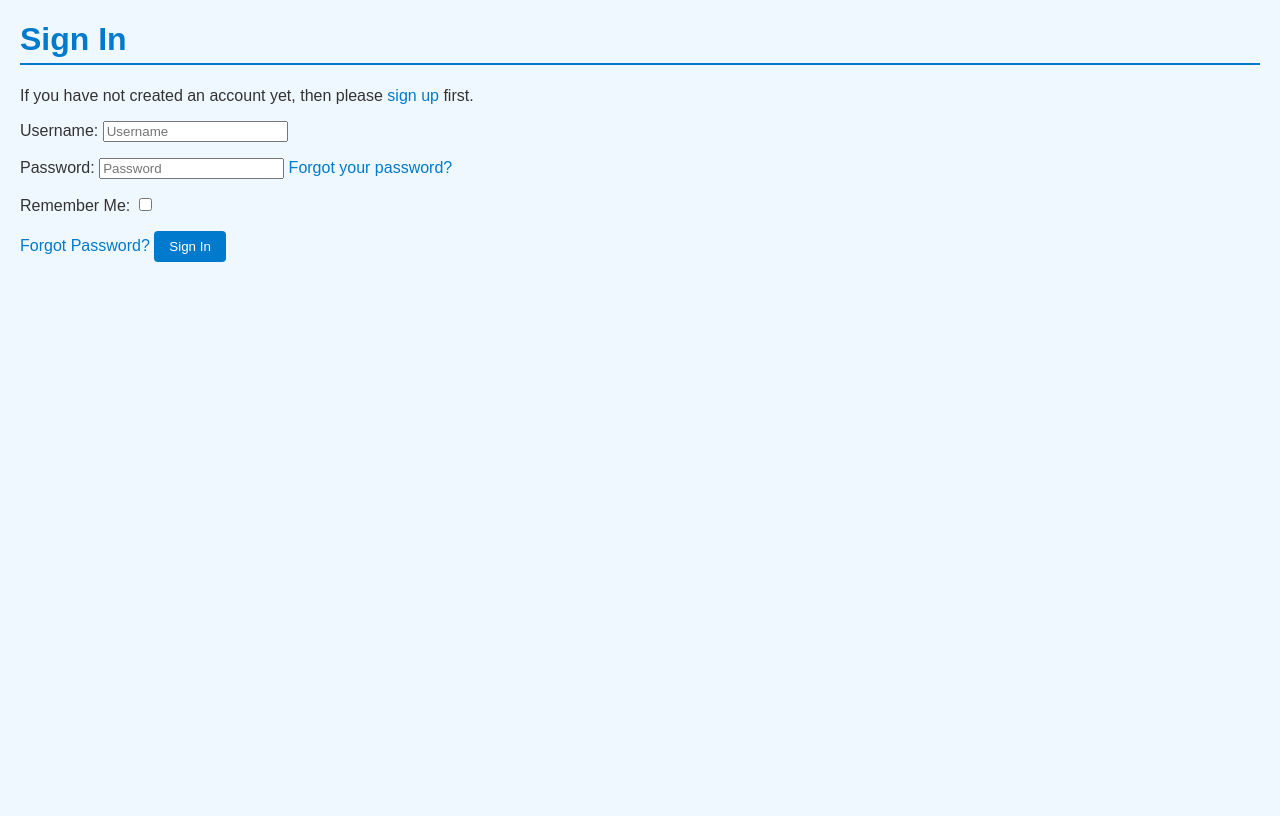
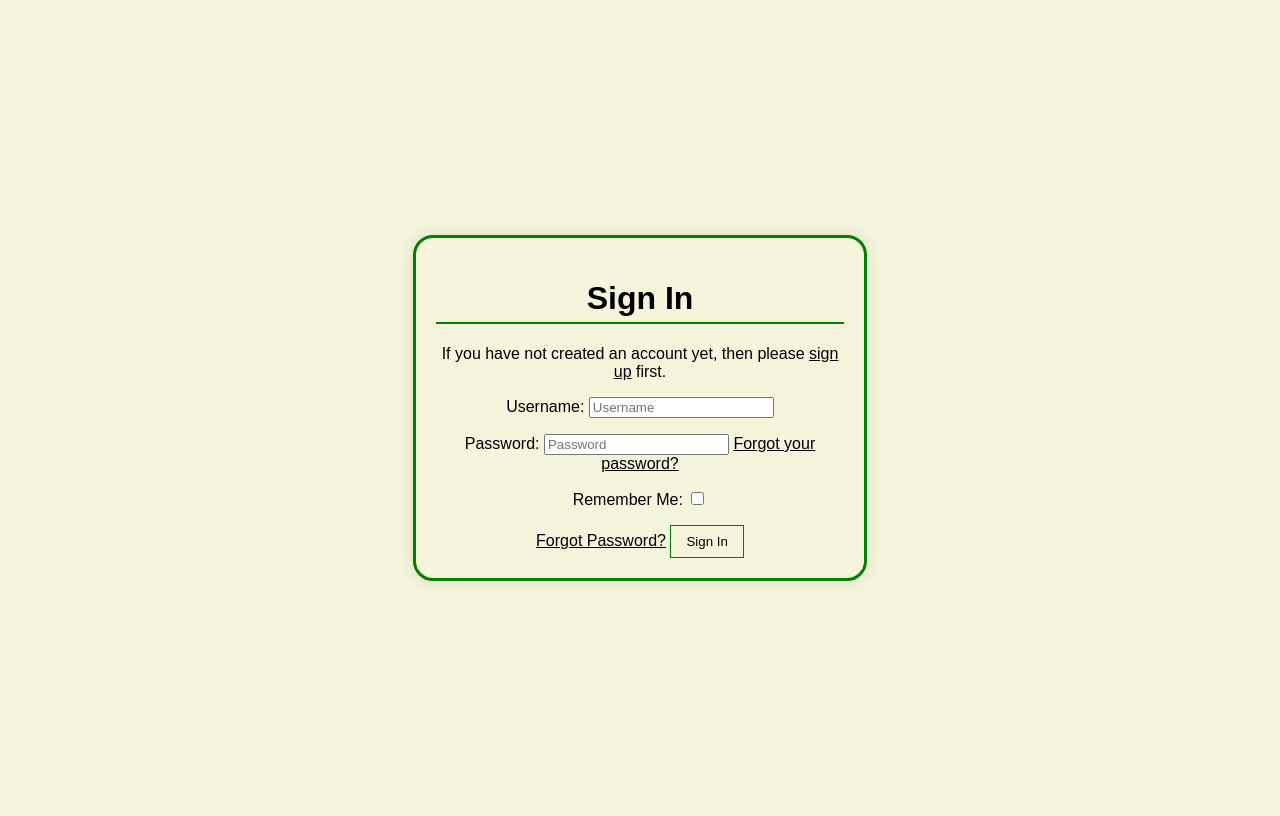
Before and after one commit to markh55/Dog-walker-Booking-PP3, a Django app: page /accounts/login/ in a window 1280 px wide. Before the commit the page ends 262 px from the top, so only its background shows below. Run offline with Django 4.2, Linux system fonts and the light colour scheme; some libraries are stand-ins or nearby versions.

Commit message:
styled login and sign up pages

```diff
--- a/static/css/styles.css
+++ b/static/css/styles.css
@@ -7,7 +7,6 @@
 
 .gallery img {
   width: 100%;
-  height: auto;
   object-fit: cover;
   border-radius: 0.5rem;
 }
@@ -24,7 +23,6 @@ h3 {
   padding: 0 1rem;
 }
 
-
 .gallery-grid img {
   width: 100%;
   height: auto;
@@ -34,13 +32,13 @@ h3 {
 
 @media (max-width: 992px) {
   .gallery-grid {
-    grid-template-columns: repeat(2, 1fr);
+	grid-template-columns: repeat(2, 1fr);
   }
 }
 
 @media (max-width: 576px) {
   .gallery-grid {
-    grid-template-columns: 1fr;
+	grid-template-columns: 1fr;
   }
 }
 
@@ -49,43 +47,57 @@ h3 {
   padding: 1rem;
 }
 
-.flex-container, .navbar-custom {
+.flex-container,
+.navbar-custom {
   background-color: beige;
 }
 
 /* Authentication and Form Styles */
-
 body {
-  background-color: #f0f8ff; /* light blue */
+  display: flex;
+  justify-content: center;
+  align-items: center;
+  min-height: 100vh;
+  background: beige;
   font-family: Arial, sans-serif;
-  color: #333;
-  margin: 20px;
 }
 
 h1 {
-  color: #007acc;
-  border-bottom: 2px solid #007acc;
+  color: black;
+  border-bottom: 2px solid green;
   padding-bottom: 5px;
 }
 
 a {
-  color: #007acc;
-  text-decoration: none;
+  color: black;
 }
 
 a:hover {
   text-decoration: underline;
 }
 
-button, .primaryAction {
-  background-color: #007acc;
-  color: white;
-  border: none;
+button,
+.primaryAction {
+  background-color: beige;
+  color: black;
+  border: 1px solid green;
   padding: 8px 15px;
-  border-radius: 4px;
-  cursor: pointer;
 }
 
-button:hover, .primaryAction:hover {
-  background-color: #005fa3;
+button:hover,
+.primaryAction:hover {
+  background-color: green;
+  color: white;
+  border: 2px solid white;
 }
+
+.auth-box {
+  max-width: 408px;
+  margin: 0 auto;
+  padding: 20px;
+  border: 3px solid green;
+  border-radius: 20px;
+  background-color: beige;
+  box-shadow: 0 0 18px rgba(0, 0, 0, 0.1);
+  text-align: center;
+}
--- a/templates/account/login.html
+++ b/templates/account/login.html
@@ -6,6 +6,8 @@
 {% block head_title %}{% trans "Sign In" %}{% endblock head_title %}
 
 {% block content %}
+
+<div class="auth-box">
 
 <h1>{% trans "Sign In" %}</h1>
 
@@ -42,5 +44,7 @@ for a {{ site_name }} account and sign in below:{% endblocktrans %}</p>
   <a class="button secondaryAction" href="{% url 'account_reset_password' %}">{% trans "Forgot Password?" %}</a>
   <button class="primaryAction" type="submit">{% trans "Sign In" %}</button>
 </form>
+</div>
+
 
 {% endblock content %}
```
Also changed, not shown: templates/account/signup.html (+33 -7 lines).
